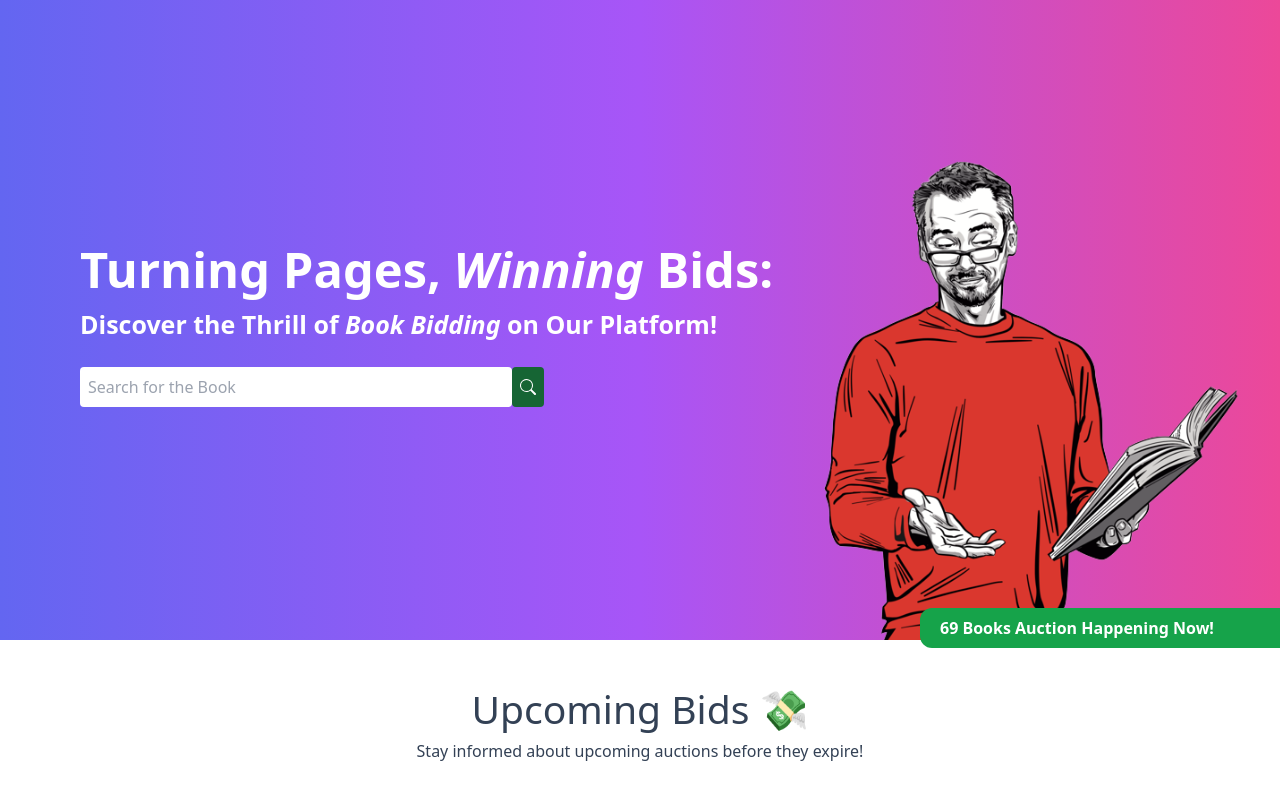
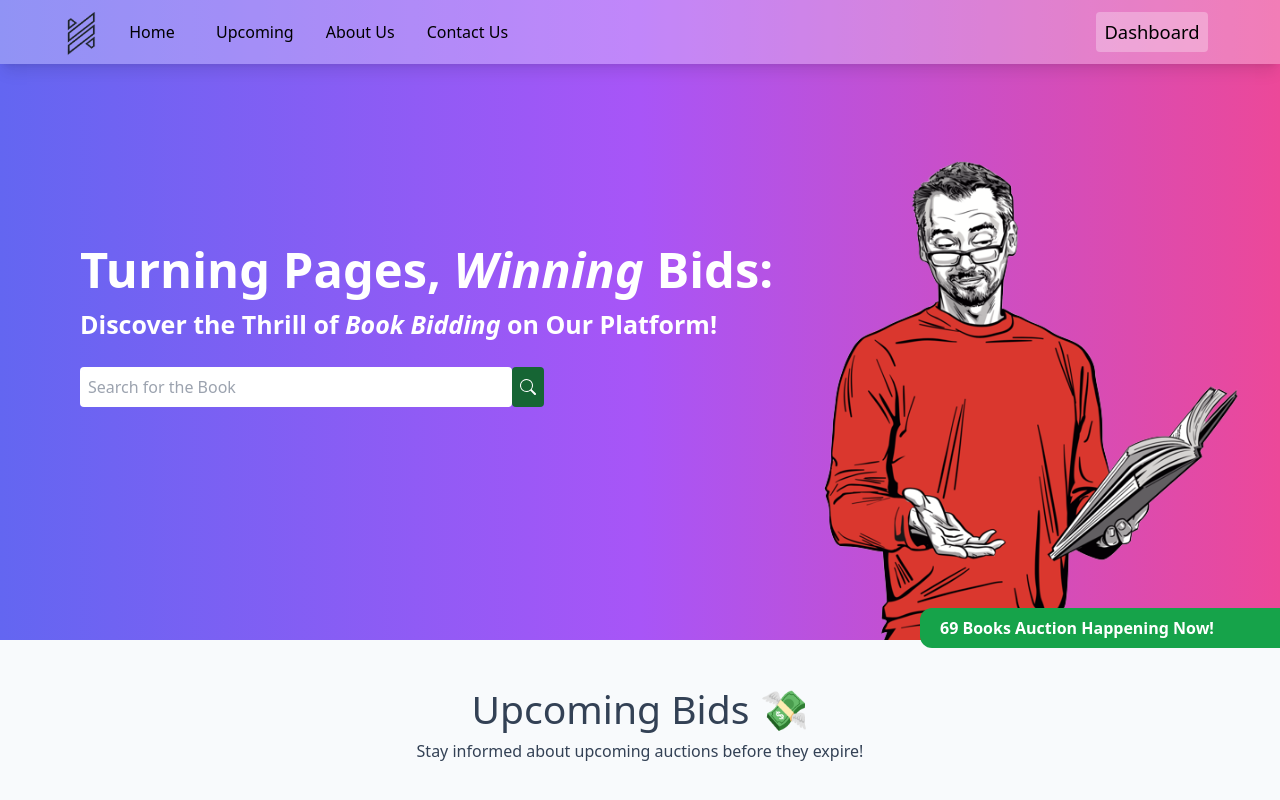
Before and after one commit to Udit-UD/Chapter-Bid, a React (Vite) app in the folder client/: page /home in a window 1280 px wide. Shown: the top 800 px of the page. Built offline with nearby package versions, Linux system fonts and the light colour scheme; no server answers.

Commit message:
navbar designed

```diff
--- a/client/src/App.jsx
+++ b/client/src/App.jsx
@@ -1,4 +1,3 @@
-// import './App.css';
 import { Routes, Route } from "react-router-dom";
 import SignupPage from "./Pages/SignUp";
 import Login from "./Pages/Login";
--- a/client/src/Components/Home/Books.jsx
+++ b/client/src/Components/Home/Books.jsx
@@ -22,7 +22,7 @@ const Books = ({ booksData }) => {
   const divCount = [0, 1, 2];
   return (
     <>
-      <div className="main-box w-full flex relative mt-12 mb-4 justify-center items-center h-4/5">
+      <div className="main-box w-full flex relative mt-12 mb-2 justify-center items-center h-4/5">
         <div className="absolute rounded-e-lg -left-8 bg-slate-200 w-auto p-2 text-3xl h-20 top-1/2 flex justify-between">
           <button onClick={() => handleClick("left")}>
             <AiOutlineLeft />
--- a/client/src/Components/Home/RunningBids.jsx
+++ b/client/src/Components/Home/RunningBids.jsx
@@ -22,11 +22,12 @@ const RunningBids = () => {
 
   return (
     <>
-      <div className="h-95 min-w-screen p-6 px-8 pb-4">
+      <div className="h-95 min-w-screen bg-slate-50 p-6 px-8 pb-4">
         <span>
           <h1 className="text-4xl text-center mt-4 text-slate-700 font-sans" >Upcoming Bids 💸</h1>
           <h1 className="text-l text-center mb-6 text-slate-700  font-sans" >Stay informed about upcoming auctions before they expire!</h1>
         </span>
+
         {booksData && <Books booksData = {booksData} /> }
 
       </div>
--- /dev/null
+++ b/client/src/Components/Navbar/NavLinks.jsx
@@ -0,0 +1,24 @@
+import React from 'react'
+import { Link } from 'react-router-dom';
+
+const NavLinks = () => {
+    return(
+        <div className="flex justify-center">
+        <div className=" mx-2 min-w-20 px-2 py-1 rounded-lg font-sans text-lg font-medium hover:scale-110 flex justify-center items-center hover:bg-login-trans ">
+          <Link to="/home">Home</Link>
+        </div>
+        <div className=" mx-2 min-w-20 px-2 py-1 rounded-lg font-sans text-lg font-medium hover:scale-110 flex justify-center items-center hover:bg-login-trans ">
+          <Link to="/">Upcoming</Link>
+        </div>
+
+        <div className=" mx-2 min-w-20 px-2 py-1 rounded-lg font-sans text-lg font-medium hover:scale-110 flex justify-center items-center hover:bg-login-trans ">
+          <Link to="/">About Us</Link>
+        </div>
+        <div className=" mx-2 min-w-20 px-2 py-1 rounded-lg font-sans text-lg font-medium hover:scale-110 flex justify-center items-center hover:bg-login-trans ">
+          <Link to="#">Contact Us</Link>
+        </div>
+      </div>
+    )
+}
+
+export default NavLinks;
--- /dev/null
+++ b/client/src/Components/Navbar/Navbar.jsx
@@ -0,0 +1,33 @@
+import {React, useState} from "react";
+import Logo from "../../assets/Images/logo.png";
+import NavLinks from "./NavLinks";
+
+const Navbar = () => {
+  const [authenticated, setAuthenticated] = useState(true);
+
+  return (
+    <div className="absolute z-10 flex  px-14 items-center bg-login-trans w-full h-16 shadow-lg">
+      <div className="flex items-center">
+        <img src={Logo} alt="logo" className="h-12 w-12" />
+      </div>
+      <NavLinks />
+      <div className="flex flex-grow"></div>
+      {authenticated ? (
+        <button className="rounded w-28 mx-4 h-10 p-2 text-1.15 flex font-medium items-center justify-center bg-login-trans hover:bg-black hover:text-white">
+          Dashboard
+        </button>
+      ) : (
+        <>
+          <button className="rounded w-28 mx-4 h-10 p-2 text-1.15 flex font-medium items-center justify-center bg-login-trans hover:bg-black hover:text-white">
+            Login
+          </button>
+          <button className="rounded w-28 h-10 p-2 text-1.15 flex font-medium items-center justify-center bg-login-trans hover:bg-black hover:text-white">
+            Signup
+          </button>
+        </>
+      )}
+    </div>
+  );
+};
+
+export default Navbar;
--- a/client/src/Pages/Home.jsx
+++ b/client/src/Pages/Home.jsx
@@ -2,12 +2,14 @@ import React from "react";
 import HeroSection from "../Components/Home/HeroSection";
 import RunningBids from "../Components/Home/RunningBids";
 import Steps from "../Components/Home/Steps";
+import Navbar from "../Components/Navbar/Navbar";
 
 const Home = () => {
     return(
         <>
             <div className="overflow-hidden">
-            <HeroSection />
+            <Navbar />
+            <HeroSection id="upcoming" />
             <RunningBids />
             <Steps />
             </div>
--- a/client/tailwind.config.js
+++ b/client/tailwind.config.js
@@ -27,6 +27,7 @@ export default {
       '3xl': '1.953rem',
       '4xl': '2.441rem',
       '5xl': '3.052rem',
+      '1.15': '1.15rem'
     }
   },
   plugins: [],
```
Also changed, not shown: client/src/assets/Images/login_bg.jpg (deleted), client/src/assets/Images/logo.png (added).
